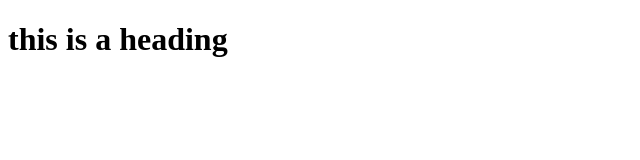
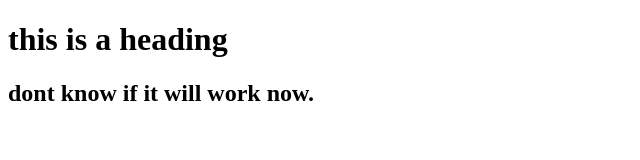
Before and after one commit to SyedSalmanAli2001/Test2Git, a plain HTML site: page index.html in a window 1280 px wide. Shown: the whole page, without its empty margins (0-640 px from the left). Drawn offline with Linux system fonts and the light colour scheme.

Commit message:
added heading to index.html

```diff
--- a/index.html
+++ b/index.html
@@ -8,5 +8,6 @@
 </head>
 <body>
     <h1>this is a heading</h1>
+    <h2>dont know if it will work now.</h2>
 </body>
 </html>
```
